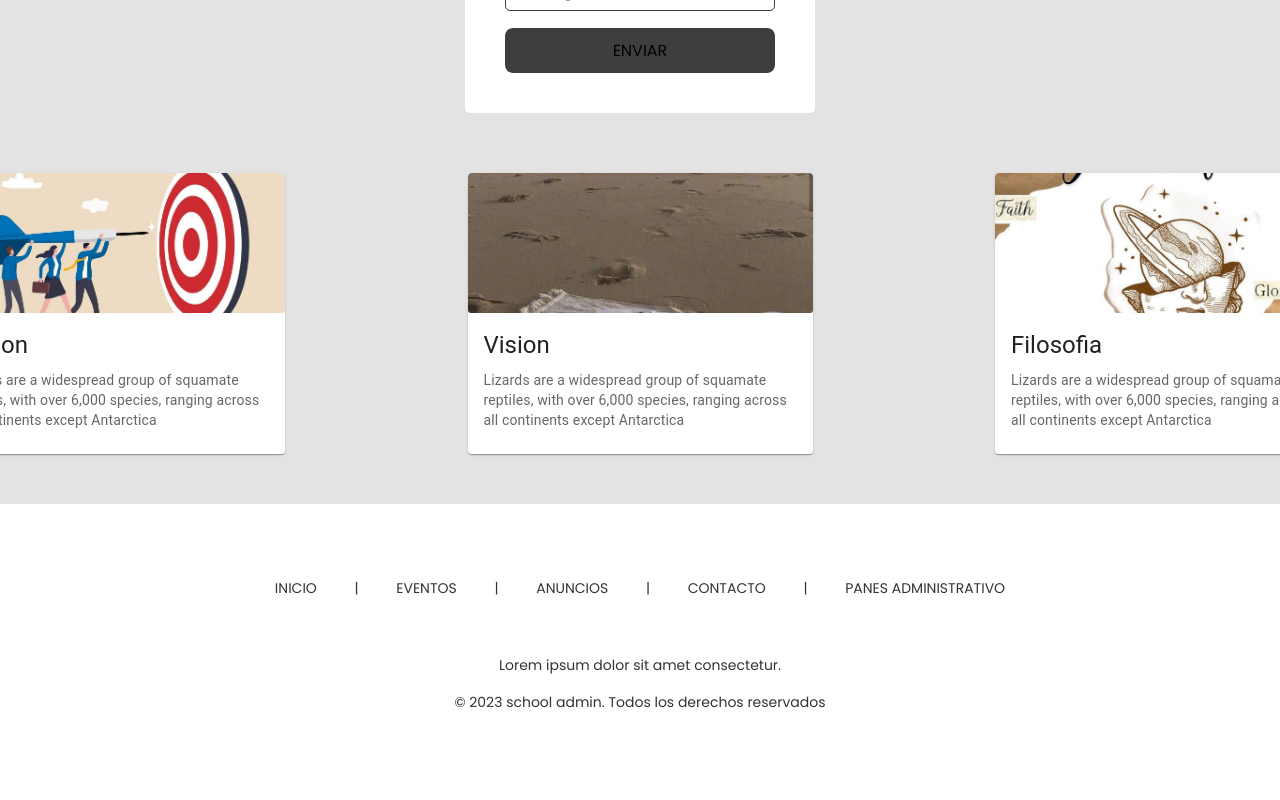
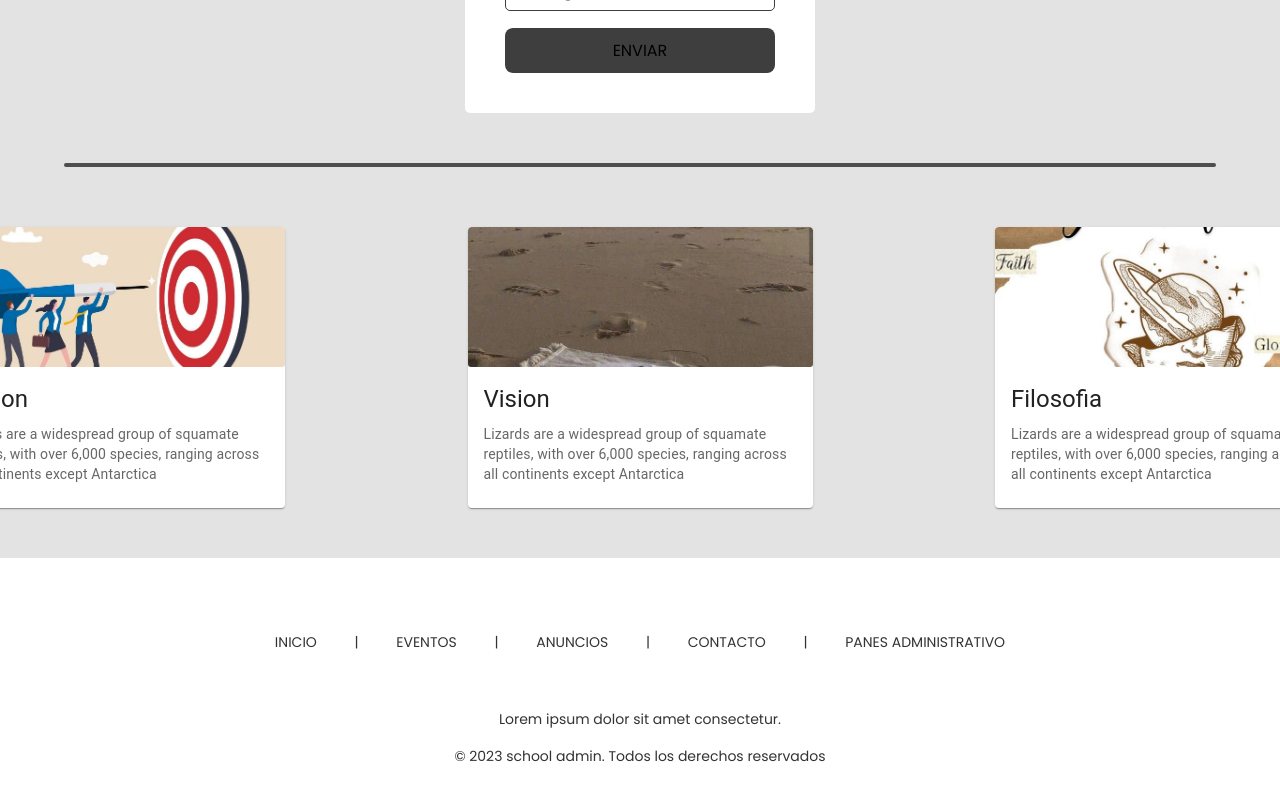
Before and after one commit to RDHarold11/front-final, a React (Vite) app in the folder Front-end/: page / in a window 1280 px wide. Shown: the part 2040-2840 px from the top of the page. Built offline with nearby package versions, Linux system fonts and the light colour scheme.

Commit message:
actualizando la opcion update

```diff
--- a/Front-end/src/components/ArticuloForm/ArticuloForm.jsx
+++ b/Front-end/src/components/ArticuloForm/ArticuloForm.jsx
@@ -1,14 +1,28 @@
-import React, { useState } from 'react';
+import React, { useEffect, useState } from 'react';
 import "./articuloForm.css";
 
 
 
-const ArticuloForm = () => {
+const ArticuloForm = ({data}) => {
+
   const [titulo, setTitulo] = useState('');
   const [breveDescripcion, setBreveDescripcion] = useState('');
   const [imagen, setImagen] = useState(null);
   const [descripcion, setDescripcion] = useState('');
   const [categoria, setCategoria] = useState('');
+  const [articulo, setArticulo] = useState('');
+
+  const setToupdate =()=>{
+    console.log(data)
+    setArticulo(data)
+  }
+  useEffect(()=>{
+    setToupdate()
+  },[data])
+
+  const handleUpdate = () =>{
+
+  }
 
   const categorias = [
     'Categoría 1',
@@ -22,12 +36,12 @@ const ArticuloForm = () => {
     <form className='articuloForm'>
       <div>
         <label>Título:</label>
-        <input type="text" value={titulo} onChange={(e) => setTitulo(e.target.value)} />
+        <input type="text" value={articulo.titulo} onChange={(e) => setTitulo(e.target.value)} />
       </div>
       <div>
         <label>Categoría:</label>
         <select value={categoria} onChange={(e) => setCategoria(e.target.value)}>
-          <option value="">Seleccionar categoría</option>
+          <option value="">{!articulo ? 'Seleccionar categoría' : articulo.categoria}</option>
           {categorias.map((cat) => (
             <option key={cat} value={cat}>
               {cat}
@@ -39,7 +53,7 @@ const ArticuloForm = () => {
         <label>Breve descripción:</label>
         <input
           type="text"
-          value={breveDescripcion}
+          value={articulo.descripcionBreve}
           onChange={(e) => setBreveDescripcion(e.target.value)}
         />
       </div>
@@ -49,9 +63,9 @@ const ArticuloForm = () => {
       </div>
       <div>
         <label>Descripción:</label>
-        <textarea value={descripcion} onChange={(e) => setDescripcion(e.target.value)} />
+        <textarea value={articulo.descripcion} onChange={(e) => setDescripcion(e.target.value)} />
       </div>
-      <button type="submit">Enviar</button>
+      <button type="submit">{articulo =='' ? 'Enviar' : 'Actualizar'}</button>
     </form>
   );
 };
--- a/Front-end/src/components/ArticuloForm/articuloForm.css
+++ b/Front-end/src/components/ArticuloForm/articuloForm.css
@@ -31,6 +31,7 @@
     padding: 0 10px;
     margin-bottom: 15px;
     font-size: 14px;
+    color: black;
   }
 
   .articuloForm textarea {
--- a/Front-end/src/components/MisionVisionFilosofia/Mision,Vision,Filo.css
+++ b/Front-end/src/components/MisionVisionFilosofia/Mision,Vision,Filo.css
@@ -1,13 +1,26 @@
 /* MVV = MISION, VISION, VALORES */
 
-.MVVCard-container {
+  .MVVCard-container {
     display: flex;
     flex-wrap: wrap;
     justify-content: space-between;
   }
 
-
   .MVVCard {
     flex: 1;
     margin: 10px;
   }
+
+  .separator{
+    background-color: rgb(78, 78, 78);
+    width: 90vw;
+    height: 4px;
+    margin-bottom: 50px;
+    border-radius: 200px;
+  }
+
+  .separatorcontainer{
+    display: flex;
+    justify-content: center;
+    align-items: center;
+  }
--- a/Front-end/src/components/MisionVisionFilosofia/Mision.jsx
+++ b/Front-end/src/components/MisionVisionFilosofia/Mision.jsx
@@ -11,7 +11,12 @@ import Filosofia from "./images/Filosofia.jpg"
 
 export default function ImgMediaCard() {
   return (
+    <>
+    <div className="separatorcontainer">
+    <div className="separator"></div>
+    </div>
     <div className='MVVCard-container'>
+
       <Card className='MVVCard' sx={{ maxWidth: 345 }}>
         <CardMedia
           component="img"
@@ -68,5 +73,6 @@ export default function ImgMediaCard() {
 
 
     </div>
+    </>
   );
 }
--- a/Front-end/src/components/admin-articles-viewer/admin-articles-viewer.jsx
+++ b/Front-end/src/components/admin-articles-viewer/admin-articles-viewer.jsx
@@ -3,8 +3,9 @@ import "./admin-articles-viewer.css";
 import { useEffect, useState } from "react";
 import axios from "axios";
 
-export default function AdminArticleViewer({ className }) {
+export default function AdminArticleViewer({ className,update }) {
   const [articulos, setArticulos] = useState([]);
+  const [articulosU, setArticulosU] = useState([]);
 
   const fetchArticles = async () => {
     try {
@@ -17,8 +18,15 @@ export default function AdminArticleViewer({ className }) {
     }
   };
 
+  const updateData =(articulo)=>{
+    const datos = articulo
+    setArticulosU(datos)
+    update(datos)
+  }
+
   useEffect(() => {
     fetchArticles();
+
   }, []);
 
   return (
@@ -48,7 +56,7 @@ export default function AdminArticleViewer({ className }) {
                 </Link>
               </td>
               <td>
-                <Link to="#" className="w-100 btn btn-primary">
+                <Link onClick={()=>updateData(articulo)} to="#" className="w-100 btn btn-primary">
                   Editar
                 </Link>
               </td>
--- a/Front-end/src/pages/UnicoArticulo/Articulo.jsx
+++ b/Front-end/src/pages/UnicoArticulo/Articulo.jsx
@@ -1,6 +1,7 @@
 import React from "react";
 import Navbar from "../../components/Navbar/Navbar";
 import './articulo.css'
+
 const Articulo = () => {
   return (
     <>
--- a/Front-end/src/pages/panel/panel.jsx
+++ b/Front-end/src/pages/panel/panel.jsx
@@ -3,10 +3,12 @@ import AdminArticleViewer from "../../components/admin-articles-viewer/admin-art
 import Footer from "../../components/footer/footer";
 import ArticuloForm from "../../components/ArticuloForm/ArticuloForm";
 import { useSelector } from "react-redux";
-import { useEffect } from "react";
+import { useEffect, useState } from "react";
 import { useNavigate } from "react-router";
 
 export default function PanelAdmin() {
+  const [articuloU, setArticuloU] = useState ([])
+
   const { user } = useSelector((state) => state.auth);
   const navigate = useNavigate();
   useEffect(() => {
@@ -14,6 +16,11 @@ export default function PanelAdmin() {
       navigate("/");
     }
   }, [user]);
+
+  const setToUpdate =(data)=>{
+    setArticuloU(data)
+  }
+
   return (
     <>
       <Navbar />
@@ -23,9 +30,9 @@ export default function PanelAdmin() {
       >
         <h2 className="p-0">Articulos</h2>
         <div className="col-12 col-md-4 mb-2 p-0 pe-md-2">
-          <ArticuloForm />
+          <ArticuloForm data={articuloU}/>
         </div>
-        <AdminArticleViewer className="col-12 col-md-8 p-0 ps-md-2" />
+        <AdminArticleViewer update={setToUpdate} className="col-12 col-md-8 p-0 ps-md-2" />
       </div>
       <Footer />
     </>
```
